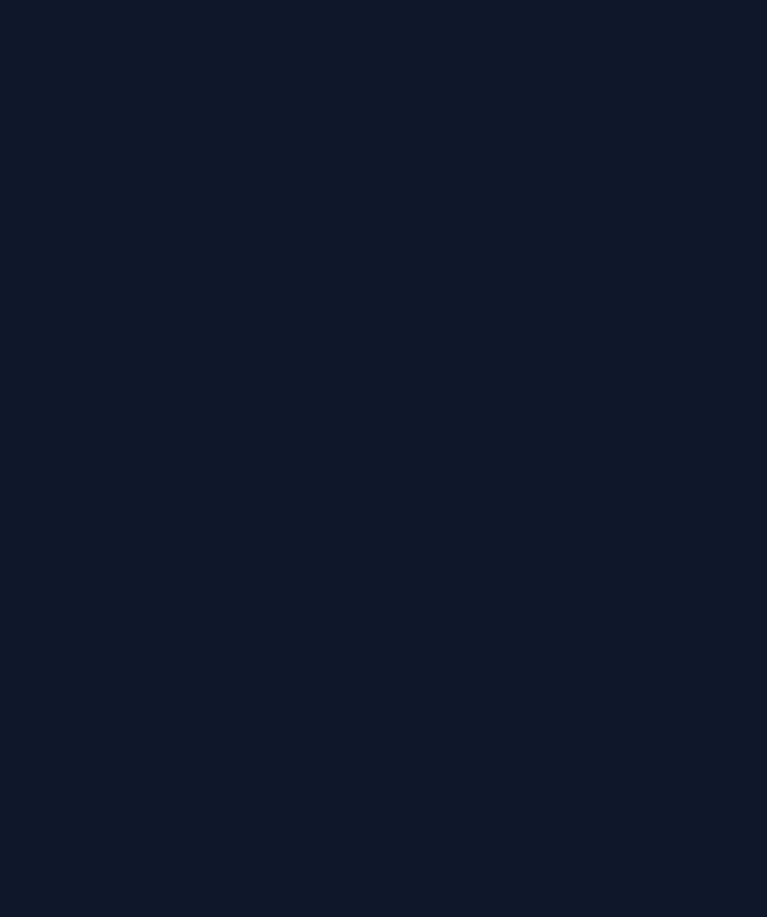
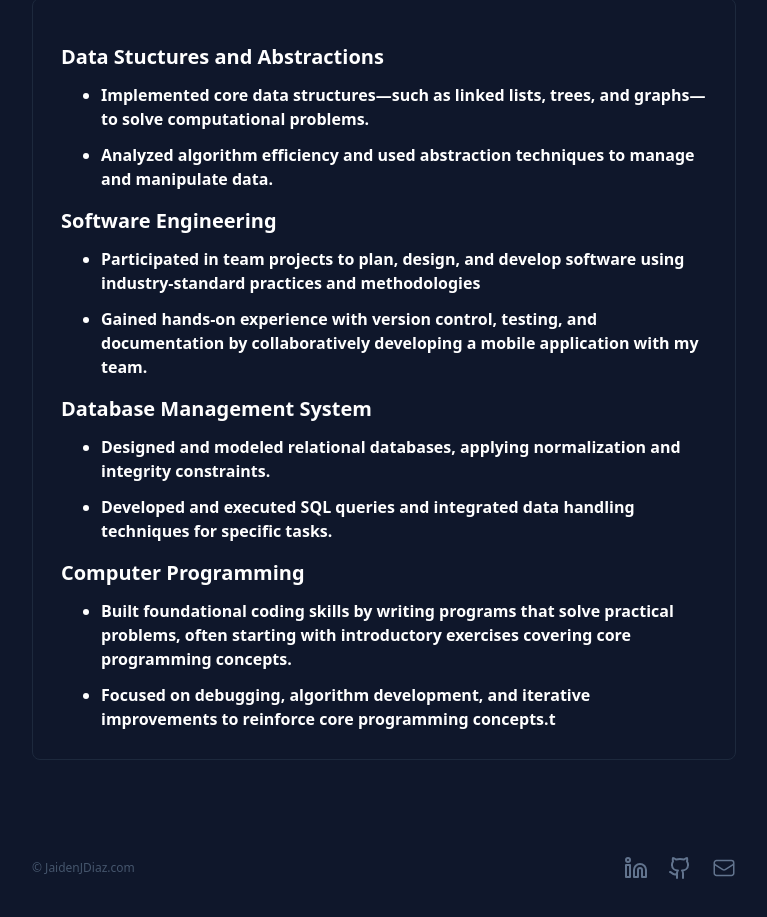
Before and after one commit to JDiaz7953/OfficialPortfolio, a React (Vite) app in the folder portfolio/: page / in a window 1280 px wide. Shown: the part 1421-2338 px from the top of the page, without its empty margins (256-1023 px from the left). Before the commit the page ends 1367 px from the top, so only its background shows below. Built offline with nearby package versions, Linux system fonts and the light colour scheme; a web font is replaced by a local one.

Commit message:
Home page completed

```diff
--- /dev/null
+++ b/portfolio/components/RelevantCourseWorkSection.jsx
@@ -0,0 +1,40 @@
+const RelevantCourseWorkSection = () => {
+  return (
+    <>
+      <section className="">
+        <h1 className="text-3xl text-white font-bold ">Relevant Coursework</h1>
+        <div className="flex border-1 border-slate-800 rounded-lg p-7 mt-4">
+          <ul>
+            <li className="text-white font-semibold text-xl mt-4 " >Data Stuctures and Abstractions
+                <ul className="ml-10 mt-1 text-base">
+                    <li className="list-disc mt-3">Implemented core data structures—such as linked lists, trees, and graphs—to solve computational problems.</li>
+                    <li className="list-disc mt-3">Analyzed algorithm efficiency and used abstraction techniques to manage and manipulate data.</li>
+                </ul>
+            </li>
+
+            <li className="text-white font-semibold text-xl mt-4 ">Software Engineering
+            <ul className="ml-10 mt-1 text-base">
+                    <li className="list-disc mt-3 ">Participated in team projects to plan, design, and develop software using industry-standard practices and methodologies</li>
+                    <li className="list-disc mt-3">Gained hands-on experience with version control, testing, and documentation by collaboratively developing a mobile application with my team.</li>
+                </ul>
+            </li>
+            <li className="text-white font-semibold text-xl mt-4 ">Database Management System
+            <ul className="ml-10 mt-1 text-base">
+                    <li className="list-disc mt-3">Designed and modeled relational databases, applying normalization and integrity constraints.</li>
+                    <li className="list-disc mt-3">Developed and executed SQL queries and integrated data handling techniques for specific tasks.</li>
+                </ul>
+            </li>
+            <li className="text-white font-semibold text-xl mt-4 ">Computer Programming
+            <ul className="ml-10 mt-1 text-base">
+                    <li className="list-disc mt-3">Built foundational coding skills by writing programs that solve practical problems, often starting with introductory exercises covering core programming concepts.</li>
+                    <li className="list-disc mt-3">Focused on debugging, algorithm development, and iterative improvements to reinforce core programming concepts.t</li>
+                </ul>
+            </li>
+          </ul>
+        </div>
+      </section>
+    </>
+  );
+};
+
+export default RelevantCourseWorkSection;
--- a/portfolio/components/TechCard.jsx
+++ b/portfolio/components/TechCard.jsx
@@ -1,4 +1,4 @@
-import { Children } from "react";
+
 
 const TechCard = ({ techName, image}) => {
   return (
--- a/portfolio/components/TechStackSection.jsx
+++ b/portfolio/components/TechStackSection.jsx
@@ -3,7 +3,7 @@ const TechStackSection = () => {
   return (
     <>
       <section className="mt-4 ">
-        <h2 className="text-3xl font-bold gap-4 text-white">Tech Stack: </h2>
+        <h2 className="text-3xl font-bold gap-4 text-white">Technical Skills</h2>
         <div className="flex gap-3 flex-wrap cursor-default">
           <TechCard
             techName={"JavaScript"}
--- /dev/null
+++ b/portfolio/components/footer.jsx
@@ -0,0 +1,67 @@
+const Footer = () =>  {
+    return (
+    <>
+        <footer className="mt-8 flex items-center justify-between gap-8">
+            <div className="">
+                <p className="text-xs text-slate-600 "> © <a className="hover:text-slate-500" href="/">JaidenJDiaz.com</a> </p>
+            </div>
+            <div className="flex gap-5 ">
+            <a href="https://www.linkedin.com/in/jaydiaz03/">
+              <svg
+                xmlns="http://www.w3.org/2000/svg"
+                width="24"
+                height="24"
+                viewBox="0 0 24 24"
+                fill="none"
+                stroke="currentColor"
+                strokeWidth="2"
+                strokeLinecap="round"
+                strokeLinejoin="round"
+                className="lucide lucide-linkedin size-6 text-slate-500 cursor-pointer hover:text-white"
+                aria-hidden="true"
+              >
+                <path d="M16 8a6 6 0 0 1 6 6v7h-4v-7a2 2 0 0 0-2-2 2 2 0 0 0-2 2v7h-4v-7a6 6 0 0 1 6-6z"></path>
+                <rect width="4" height="12" x="2" y="9"></rect>
+                <circle cx="4" cy="4" r="2"></circle>
+              </svg>{" "}
+            </a>
+            <a href="https://github.com/JDiaz7953/JDiaz7953">
+              <svg
+                xmlns="http://www.w3.org/2000/svg"
+                width="24"
+                height="24"
+                viewBox="0 0 24 24"
+                fill="none"
+                stroke="currentColor"
+                strokeWidth="2"
+                strokeLinecap="round"
+                strokeLinejoin="round"
+                className="lucide lucide-github  size-6 text-slate-500 cursor-pointer hover:text-white"
+                aria-hidden="true"
+              >
+                <path d="M15 22v-4a4.8 4.8 0 0 0-1-3.5c3 0 6-2 6-5.5.08-1.25-.27-2.48-1-3.5.28-1.15.28-2.35 0-3.5 0 0-1 0-3 1.5-2.64-.5-5.36-.5-8 0C6 2 5 2 5 2c-.3 1.15-.3 2.35 0 3.5A5.403 5.403 0 0 0 4 9c0 3.5 3 5.5 6 5.5-.39.49-.68 1.05-.85 1.65-.17.6-.22 1.23-.15 1.85v4"></path>
+                <path d="M9 18c-4.51 2-5-2-7-2"></path>
+              </svg>
+            </a>
+            <a href="mailto:jaidendiaz7953@gmail.com">
+              <svg
+                xmlns="http://www.w3.org/2000/svg"
+                fill="none"
+                viewBox="0 0 24 24"
+                strokeWidth={1.5}
+                stroke="currentColor"
+                className="lucide lucide-github  size-6 text-slate-500 cursor-pointer hover:text-white"
+              >
+                <path
+                  strokeLinecap="round"
+                  strokeLinejoin="round"
+                  d="M21.75 6.75v10.5a2.25 2.25 0 0 1-2.25 2.25h-15a2.25 2.25 0 0 1-2.25-2.25V6.75m19.5 0A2.25 2.25 0 0 0 19.5 4.5h-15a2.25 2.25 0 0 0-2.25 2.25m19.5 0v.243a2.25 2.25 0 0 1-1.07 1.916l-7.5 4.615a2.25 2.25 0 0 1-2.36 0L3.32 8.91a2.25 2.25 0 0 1-1.07-1.916V6.75"
+                />
+              </svg>
+            </a>
+            </div>
+          </footer>
+    </> );
+}
+
+export default Footer;
--- a/portfolio/src/App.jsx
+++ b/portfolio/src/App.jsx
@@ -3,6 +3,10 @@ import Navbar from "../components/Navbar";
 import IntroSection from "../components/IntroSection";
 import TechStackSection from "../components/TechStackSection";
 import Timeline from "../components/infoSection";
+import RelevantCourseWorkSection from "../components/RelevantCourseWorkSection";
+import Footer from "../components/footer";
+// import {BrowserRouter as Router, Route, Switch} from 'react-router-dom'
+
 function App() {
   return (
     <>
@@ -12,6 +16,11 @@ function App() {
           <IntroSection />
           <TechStackSection />
           <Timeline />
+          <RelevantCourseWorkSection />
+          <Footer />
+
+          {/* Project page  */}
+          {/* Contacts page */}
         </article>
       </main>
     </>
```
Also changed, not shown: portfolio/components/InfoSection.jsx (+3 -5 lines).
